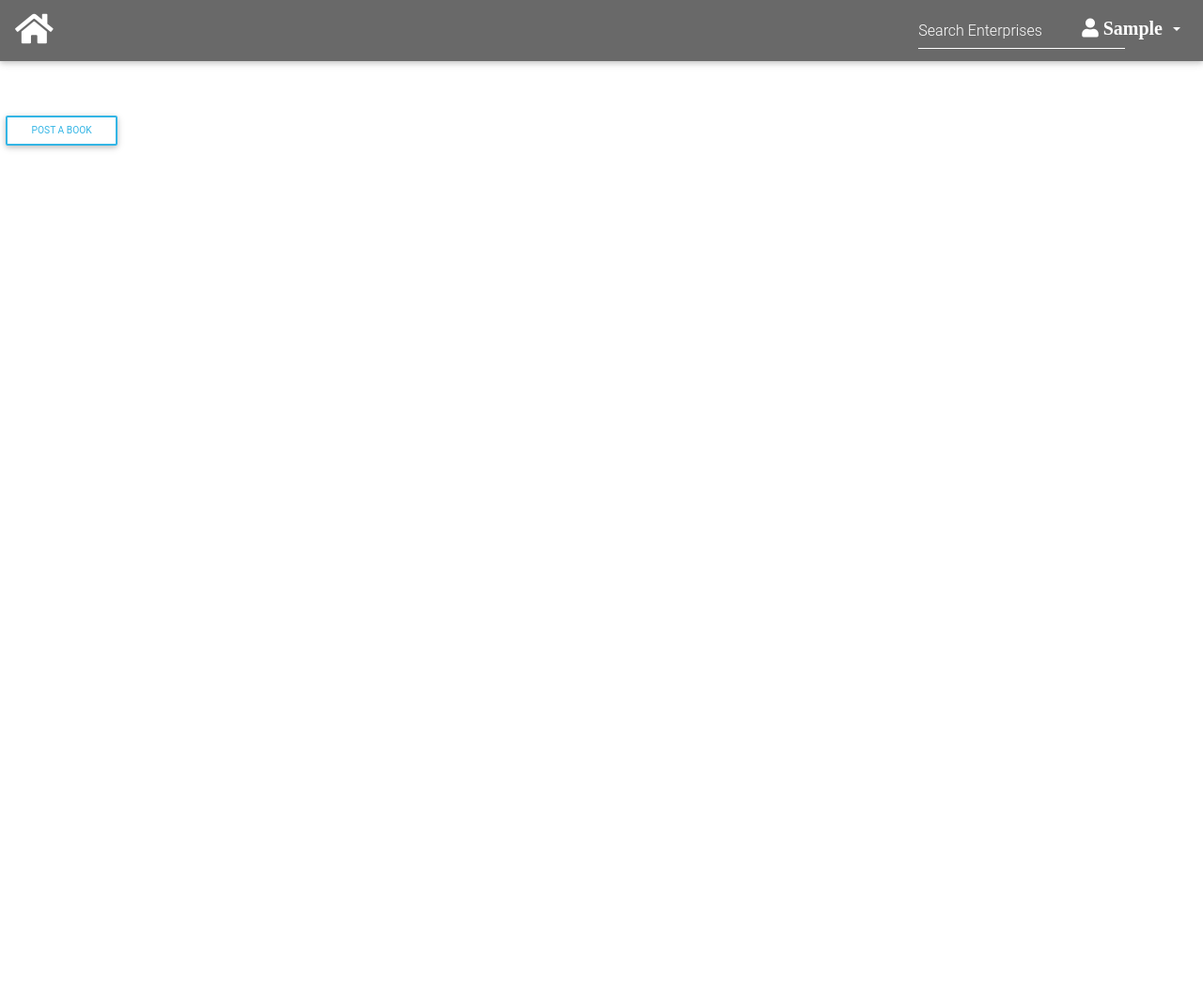
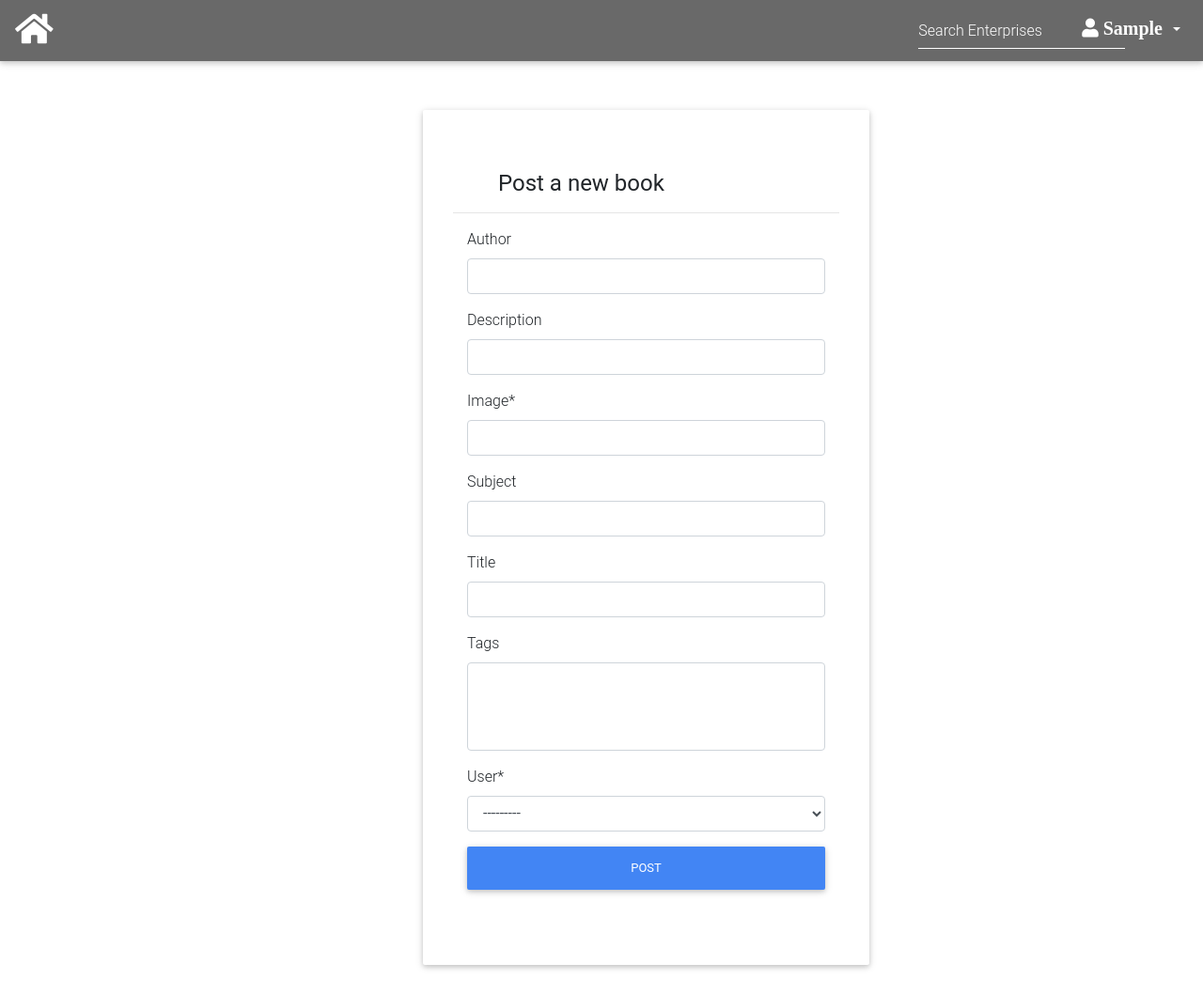
Before and after one commit to omololevy/E-books, a Django app: page /post_book/ in a window 1280 px wide. Shown: the whole page at 94% size. Before the commit the page ends 160 px from the top, so only its background shows below. Run offline with Django 3.2, Linux system fonts and the light colour scheme; the visitor is signed in with stand-in values (Sample User, id 1); data comes from the database, SQL or seed files in the repository; data that the repository does not hold is empty; some libraries are stand-ins or nearby versions; some web fonts are replaced.

Commit message:
push to my branch

```diff
--- a/library/forms.py
+++ b/library/forms.py
@@ -35,4 +35,9 @@ class SubscribeForm(forms.ModelForm):
 class PostForm(forms.ModelForm):
     class Meta:
         model = Book
-        fields = ["author", "description", "cover", "subject", "title"]
+        fields = ["author", "description", "image", "subject", "title"]
+
+class PostBookForm(forms.ModelForm):
+    class Meta:
+        model = Book
+        fields = ['author','description','image','subject', 'title', 'tags', 'user']
--- a/library/models.py
+++ b/library/models.py
@@ -29,10 +29,10 @@ class Tag(models.Model):
 class Book(models.Model):
     author = models.CharField(max_length=50, blank=True)
     description = models.CharField(max_length=100, blank=True)
-    cover = CloudinaryField('image')
+    image = CloudinaryField('image')
     subject = models.CharField(max_length=50, blank=True)
     title = models.CharField(max_length=50, blank=True)
-    tags = models.ManyToManyField(Tag, null=True, blank=True)
+    tags = models.ManyToManyField(Tag, blank=True)
     user = models.ForeignKey(User, on_delete=models.CASCADE, related_name='post',null=True)
 
     def __str__(self):
--- a/library/templates/navbar.html
+++ b/library/templates/navbar.html
@@ -39,6 +39,7 @@
           <a class="dropdown-item" href="/admin">Admin</a>
           <a class="dropdown-item" href="/password_change/">Change password</a>
           <a class="dropdown-item" href="/logout/">Logout</a>
+          <a class="dropdown-item" href="/subscribe/">Subscribe</a>
         </div>
         {% endif %}
       </li>
--- a/library/templates/postnewbook.html
+++ b/library/templates/postnewbook.html
@@ -1,6 +1,7 @@
 {% extends 'base.html' %}
 {% load crispy_forms_tags %}
 {% block content %}
+{% load cloudinary %}
 
 <div class="container">
     <div class="row">
--- a/library/templates/subscribe.html
+++ b/library/templates/subscribe.html
@@ -23,7 +23,7 @@
           <form action="{%url 'subscription'%}" method="post" class="form-group container" style="color: red;" >
               {% csrf_token %}
               {{form|crispy}}
-              <button type="submit" class="btn btn-primary btn-block">Subscribe</button>
+              <button type="submit" class="btn btn-warning btn-block">Subscribe</button>
           </form>
           </div>
       </div>
--- a/library/views.py
+++ b/library/views.py
@@ -3,6 +3,7 @@ from .forms import *
 from django.contrib.auth.decorators import login_required
 from django.http import HttpResponse, Http404,HttpResponseRedirect
 from .email import send_welcome_email
+from django.contrib import messages
 
 
 # Create your views here.
@@ -90,12 +91,8 @@ def search_results(request):
         message = "Search for a business by its name"
         return render(request, 'search.html', {"message": message})
 
-@login_required(login_url='/login')
-def post_book(request):
 
-    posts = Book.objects.all().order_by("-pk")
 
-    return render(request, 'post.html', {"posts":posts})
 
 @login_required(login_url='/login')
 def newbook(request):
@@ -110,3 +107,20 @@ def newbook(request):
     else:
         form = PostForm()
     return render(request, 'postnewbook.html' ,{'form': form})
+
+@login_required
+def post_book(request):
+    if request.method == 'POST':
+        print(request.POST)
+        form = PostBookForm(request.POST,request.FILES)
+        if form.is_valid():
+            addBook = form.save(commit=False)
+            addBook.save()
+
+            messages.success(request,'Your book has been posted successfully')
+            return redirect('post_book')
+
+    else:
+        form = PostBookForm()
+    context = {'form':form,}
+    return render(request,'postnewbook.html',context)
```
Also changed, not shown: ebook/settings.py (+7 -7 lines), library/templates/index.html (+8 -1 lines), requirements.txt (+4 -39 lines), library/admin.py (line endings or trailing spaces), library/migrations/0018_merge_0003_subscriptionrecipients_0017_book_tags.py (added), library/migrations/0019_alter_book_tags.py (added), library/migrations/0020_rename_cover_book_image.py (added), library/migrations/0021_bookapi.py (added), library/migrations/0022_delete_bookapi.py (added).
